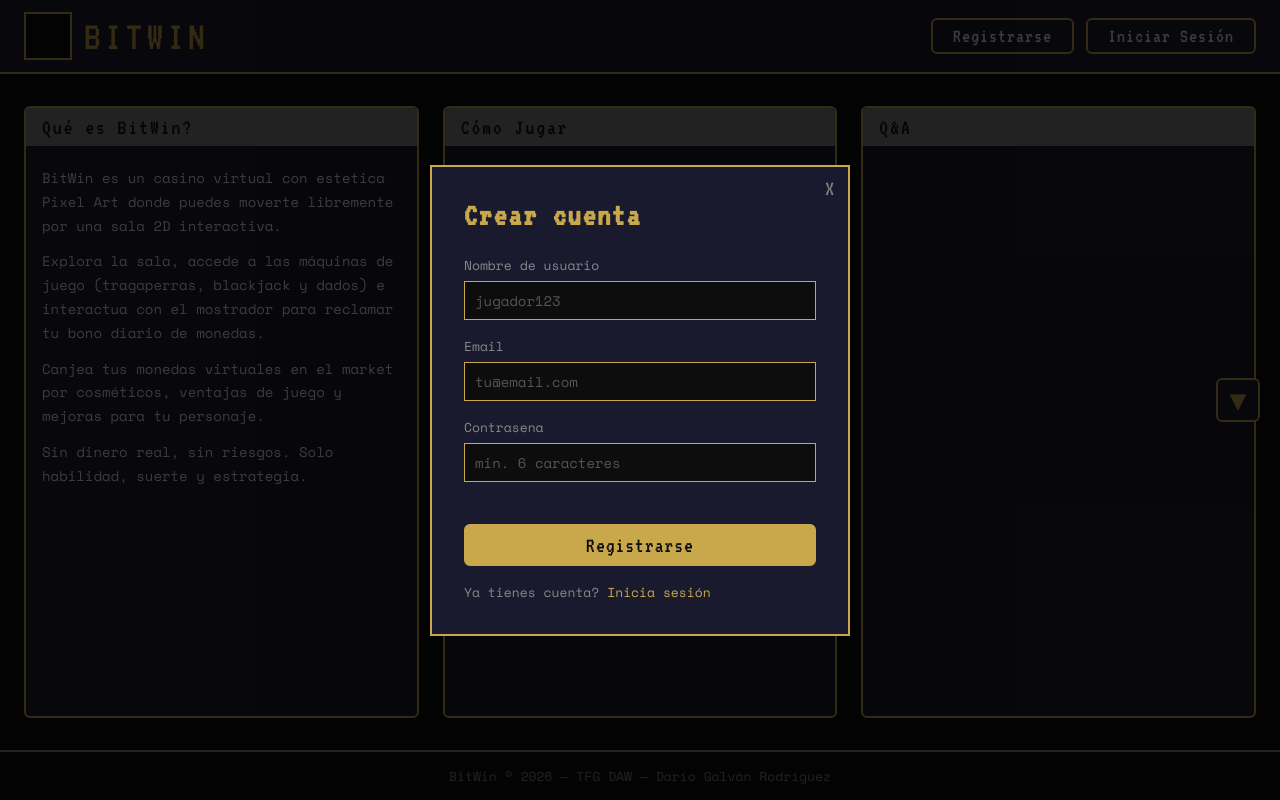
After one commit to dgrvbgit/bitwin, a PHP site: page /landing.html in a window 1280 px wide, after a click on "Registrarse". The commit adds this page. Run offline with PHP 8.4, Linux system fonts and the light colour scheme.

Commit message:
landing page, router php y configuracion apache

```diff
--- /dev/null
+++ b/public/css/main.css
@@ -0,0 +1,282 @@
+* {
+    margin: 0;
+    padding: 0;
+    box-sizing: border-box;
+}
+
+body {
+    background-color: #0D0D0D;
+    color: #F0F0F0;
+    font-family: 'Space Mono', monospace;
+    font-size: 14px;
+    min-height: 100vh;
+    display: flex;
+    flex-direction: column;
+}
+
+/* Cabecera*/
+
+.cabecera {
+    background-color: #1A1A2E;
+    border-bottom: 2px solid #C9A84C;
+    padding: 12px 24px;
+    display: flex;
+    align-items: center;
+    justify-content: space-between;
+    position: sticky;
+    top: 0;
+    z-index: 100;
+}
+
+.logo-zona {
+    display: flex;
+    align-items: center;
+    gap: 12px;
+}
+
+.logo-img {
+    width: 48px;
+    height: 48px;
+    border: 2px solid #C9A84C;
+    background-color: #0D0D0D;
+}
+
+.nombre-sitio {
+    font-family: 'VT323', monospace;
+    font-size: 42px;
+    color: #C9A84C;
+    letter-spacing: 4px;
+}
+
+.botones-derecha {
+    display: flex;
+    gap: 12px;
+}
+
+.btn-registrarse,
+.btn-login {
+    font-family: 'VT323', monospace;
+    font-size: 20px;
+    padding: 6px 20px;
+    border: 2px solid #C9A84C;
+    border-radius: 6px;
+    background-color: transparent;
+    color: #F0F0F0;
+    cursor: pointer;
+    letter-spacing: 1px;
+    transition: background-color 0.15s, color 0.15s;
+}
+
+.btn-registrarse:hover,
+.btn-login:hover {
+    background-color: #C9A84C;
+    color: #0D0D0D;
+}
+
+/* Cuerpo de las section*/
+
+.cuerpo {
+    flex: 1;
+    display: flex;
+    padding: 32px 24px;
+}
+
+.secciones {
+    display: flex;
+    gap: 24px;
+    width: 100%;
+}
+
+/* Tarjetas */
+
+.tarjeta {
+    flex: 1;
+    background-color: #1A1A2E;
+    border: 2px solid #C9A84C;
+    border-radius: 6px;
+    display: flex;
+    flex-direction: column;
+    min-height: 400px;
+}
+
+.tarjeta-titulo {
+    background-color: #888888;
+    color: #0D0D0D;
+    font-family: 'VT323', monospace;
+    font-size: 22px;
+    padding: 8px 16px;
+    letter-spacing: 2px;
+    border-radius: 4px 4px 0 0;
+}
+
+.tarjeta-contenido {
+    padding: 20px 16px;
+    color: #F0F0F0;
+    line-height: 1.7;
+    display: flex;
+    flex-direction: column;
+    gap: 12px;
+}
+
+/* Boton para bajar*/
+
+.btn-bajar {
+    position: fixed;
+    right: 20px;
+    top: 50%;
+    transform: translateY(-50%);
+    font-family: 'VT323', monospace;
+    font-size: 28px;
+    width: 44px;
+    height: 44px;
+    border: 2px solid #C9A84C;
+    border-radius: 6px;
+    background-color: #1A1A2E;
+    color: #C9A84C;
+    cursor: pointer;
+    display: flex;
+    align-items: center;
+    justify-content: center;
+    transition: background-color 0.15s, color 0.15s;
+    z-index: 50;
+}
+
+.btn-bajar:hover {
+    background-color: #C9A84C;
+    color: #0D0D0D;
+}
+
+/* Footer*/
+
+.pie-pagina {
+    background-color: #0D0D0D;
+    border-top: 2px solid #888888;
+    padding: 14px 24px;
+    text-align: center;
+    color: #888888;
+    font-size: 13px;
+}
+
+/*Ventanas*/
+
+.ventana-fondo {
+    display: none;
+    position: fixed;
+    inset: 0;
+    background-color: rgba(0, 0, 0, 0.75);
+    z-index: 200;
+    align-items: center;
+    justify-content: center;
+}
+
+.ventana-fondo.abierto {
+    display: flex;
+}
+
+.ventana-caja {
+    background-color: #1A1A2E;
+    border: 2px solid #C9A84C;
+    padding: 32px;
+    width: 100%;
+    max-width: 420px;
+    position: relative;
+}
+
+.cerrar-ventana {
+    position: absolute;
+    top: 10px;
+    right: 14px;
+    font-family: 'VT323', monospace;
+    font-size: 22px;
+    background: transparent;
+    border: none;
+    color: #888888;
+    cursor: pointer;
+}
+
+.cerrar-ventana:hover {
+    color: #C9A84C;
+}
+
+.ventana-titulo {
+    font-family: 'VT323', monospace;
+    font-size: 32px;
+    color: #C9A84C;
+    margin-bottom: 24px;
+    letter-spacing: 2px;
+}
+
+.campo-grupo {
+    display: flex;
+    flex-direction: column;
+    gap: 6px;
+    margin-bottom: 16px;
+}
+
+.campo-grupo label {
+    color: #888888;
+    font-size: 13px;
+}
+
+.campo-grupo input {
+    background-color: #0D0D0D;
+    border: 1px solid #C9A84C;
+    color: #F0F0F0;
+    font-family: 'Space Mono', monospace;
+    font-size: 14px;
+    padding: 8px 10px;
+    outline: none;
+}
+
+.campo-grupo input:focus {
+    border-color: #F0F0F0;
+}
+
+.campo-grupo input::placeholder {
+    color: #555555;
+}
+
+.mensaje-form {
+    font-size: 13px;
+    min-height: 18px;
+    margin-bottom: 8px;
+    color: #C9A84C;
+}
+
+.mensaje-form.error {
+    color: #e05555;
+}
+
+.btn-enviar {
+    width: 100%;
+    font-family: 'VT323', monospace;
+    font-size: 22px;
+    padding: 8px;
+    border: 2px solid #C9A84C;
+    border-radius: 6px;
+    background-color: #C9A84C;
+    color: #0D0D0D;
+    cursor: pointer;
+    letter-spacing: 1px;
+    transition: background-color 0.15s, color 0.15s;
+}
+
+.btn-enviar:hover {
+    background-color: transparent;
+    color: #C9A84C;
+}
+
+.cambiar-ventana {
+    margin-top: 16px;
+    color: #888888;
+    font-size: 13px;
+}
+
+.cambiar-ventana a {
+    color: #C9A84C;
+    text-decoration: none;
+}
+
+.cambiar-ventana a:hover {
+    text-decoration: underline;
+}
--- /dev/null
+++ b/public/js/main.js
@@ -0,0 +1,93 @@
+function abrirVentana(id) {
+    document.getElementById(id).classList.add('abierto');
+}
+
+function cerrarVentana(id) {
+    document.getElementById(id).classList.remove('abierto');
+    document.getElementById(id === 'ventana-registro' ? 'msg-registro' : 'msg-login').textContent = '';
+}
+
+function switchVentana(cerrar, abrir) {
+    cerrarVentana(cerrar);
+    abrirVentana(abrir);
+}
+
+function bajarPagina() {
+    window.scrollBy({ top: window.innerHeight, behavior: 'smooth' });
+}
+
+// Para cerrar la ventana
+document.querySelectorAll('.ventana-fondo').forEach(function(fondo) {
+    fondo.addEventListener('click', function(e) {
+        if (e.target === fondo) {
+            fondo.classList.remove('abierto');
+        }
+    });
+});
+
+// Formulario
+document.getElementById('form-registro').addEventListener('submit', async function(e) {
+    e.preventDefault();
+    var msg = document.getElementById('msg-registro');
+    msg.className = 'mensaje-form';
+    msg.textContent = '';
+
+    var datos = {
+        username: document.getElementById('reg-username').value.trim(),
+        email: document.getElementById('reg-email').value.trim(),
+        password: document.getElementById('reg-password').value
+    };
+
+    try {
+        var res = await fetch('api/auth/register', {
+            method: 'POST',
+            headers: { 'Content-Type': 'application/json' },
+            body: JSON.stringify(datos)
+        });
+        var json = await res.json();
+
+        if (res.ok) {
+            msg.textContent = 'Cuenta creada. Ahora puedes iniciar sesion.';
+            document.getElementById('form-registro').reset();
+        } else {
+            msg.classList.add('error');
+            msg.textContent = json.error || 'Error al registrarse.';
+        }
+    } catch (err) {
+        msg.classList.add('error');
+        msg.textContent = 'No se pudo conectar con el servidor.';
+    }
+});
+
+//Login
+document.getElementById('form-login').addEventListener('submit', async function(e) {
+    e.preventDefault();
+    var msg = document.getElementById('msg-login');
+    msg.className = 'mensaje-form';
+    msg.textContent = '';
+
+    var datos = {
+        email: document.getElementById('login-email').value.trim(),
+        password: document.getElementById('login-password').value
+    };
+
+    try {
+        var res = await fetch('api/auth/login', {
+            method: 'POST',
+            headers: { 'Content-Type': 'application/json' },
+            body: JSON.stringify(datos)
+        });
+        var json = await res.json();
+
+        if (res.ok) {
+            msg.textContent = 'Bienvenido, ' + json.usuario.username + '!';
+            // Aqui cuando este lista la sala pues redirijo con window.location.href = 'sala.html';
+        } else {
+            msg.classList.add('error');
+            msg.textContent = json.error || 'Email o contrasena incorrectos.';
+        }
+    } catch (err) {
+        msg.classList.add('error');
+        msg.textContent = 'No se pudo conectar con el servidor.';
+    }
+});
--- /dev/null
+++ b/public/landing.html
@@ -0,0 +1,110 @@
+<!DOCTYPE html>
+<html lang="es">
+<head>
+    <meta charset="UTF-8">
+    <meta name="viewport" content="width=device-width, initial-scale=1.0">
+    <title>BitWin</title>
+    <link rel="preconnect" href="https://fonts.googleapis.com">
+    <link href="https://fonts.googleapis.com/css2?family=VT323&family=Space+Mono&display=swap" rel="stylesheet">
+    <link rel="stylesheet" href="css/main.css">
+</head>
+<body>
+
+    <header class="cabecera">
+        <div class="logo-zona">
+            <div class="logo-img">
+
+            </div>
+            <span class="nombre-sitio">BITWIN</span>
+        </div>
+        <div class="botones-derecha">
+            <button class="btn-registrarse" onclick="abrirVentana('ventana-registro')">Registrarse</button>
+            <button class="btn-login" onclick="abrirVentana('ventana-login')">Iniciar Sesión</button>
+        </div>
+    </header>
+
+    <main class="cuerpo">
+        <div class="secciones">
+
+
+            <section class="tarjeta">
+                <div class="tarjeta-titulo">Qué es BitWin?</div>
+                <div class="tarjeta-contenido">
+                    <p>BitWin es un casino virtual con estetica Pixel Art donde puedes moverte libremente por una sala 2D interactiva.</p>
+                    <p>Explora la sala, accede a las máquinas de juego (tragaperras, blackjack y dados) e interactua con el mostrador para reclamar tu bono diario de monedas.</p>
+                    <p>Canjea tus monedas virtuales en el market por cosméticos, ventajas de juego y mejoras para tu personaje.</p>
+                    <p>Sin dinero real, sin riesgos. Solo habilidad, suerte y estrategia.</p>
+                </div>
+            </section>
+
+            <section class="tarjeta">
+                <div class="tarjeta-titulo">Cómo Jugar</div>
+                <div class="tarjeta-contenido">
+                    <!-- Cuando esten ya programados los controles del juego -->
+                </div>
+            </section>
+
+            <section class="tarjeta">
+                <div class="tarjeta-titulo">Q&amp;A</div>
+                <div class="tarjeta-contenido">
+                    <!-- Para cuando las tenga hechas -->
+                </div>
+            </section>
+
+        </div>
+    </main>
+
+    <button class="btn-bajar" onclick="bajarPagina()">&#9660;</button>
+
+    <footer class="pie-pagina">
+        <p>BitWin &copy; 2026 &mdash; TFG DAW &mdash; Darío Galván Rodríguez</p>
+    </footer>
+
+
+    <div class="ventana-fondo" id="ventana-registro">
+        <div class="ventana-caja">
+            <button class="cerrar-ventana" onclick="cerrarVentana('ventana-registro')">X</button>
+            <h2 class="ventana-titulo">Crear cuenta</h2>
+            <form id="form-registro">
+                <div class="campo-grupo">
+                    <label>Nombre de usuario</label>
+                    <input type="text" id="reg-username" placeholder="jugador123" required>
+                </div>
+                <div class="campo-grupo">
+                    <label>Email</label>
+                    <input type="email" id="reg-email" placeholder="tu@email.com" required>
+                </div>
+                <div class="campo-grupo">
+                    <label>Contrasena</label>
+                    <input type="password" id="reg-password" placeholder="min. 6 caracteres" required>
+                </div>
+                <p class="mensaje-form" id="msg-registro"></p>
+                <button type="submit" class="btn-enviar">Registrarse</button>
+            </form>
+            <p class="cambiar-ventana">Ya tienes cuenta? <a href="#" onclick="switchVentana('ventana-registro','ventana-login')">Inicia sesión</a></p>
+        </div>
+    </div>
+
+    <div class="ventana-fondo" id="ventana-login">
+        <div class="ventana-caja">
+            <button class="cerrar-ventana" onclick="cerrarVentana('ventana-login')">X</button>
+            <h2 class="ventana-titulo">Iniciar sesión</h2>
+            <form id="form-login">
+                <div class="campo-grupo">
+                    <label>Email</label>
+                    <input type="email" id="login-email" placeholder="tu@email.com" required>
+                </div>
+                <div class="campo-grupo">
+                    <label>Contraseña</label>
+                    <input type="password" id="login-password" placeholder="tu contrasena" required>
+                </div>
+                <p class="mensaje-form" id="msg-login"></p>
+                <button type="submit" class="btn-enviar">Entrar</button>
+            </form>
+            <p class="cambiar-ventana">No tienes cuenta? <a href="#" onclick="switchVentana('ventana-login','ventana-registro')">Registrate</a></p>
+        </div>
+    </div>
+
+    <script src="js/main.js"></script>
+</body>
+</html>
```
Also changed, not shown: public/index.php (+22 -28 lines), public/.htaccess (added), 1 other file.
